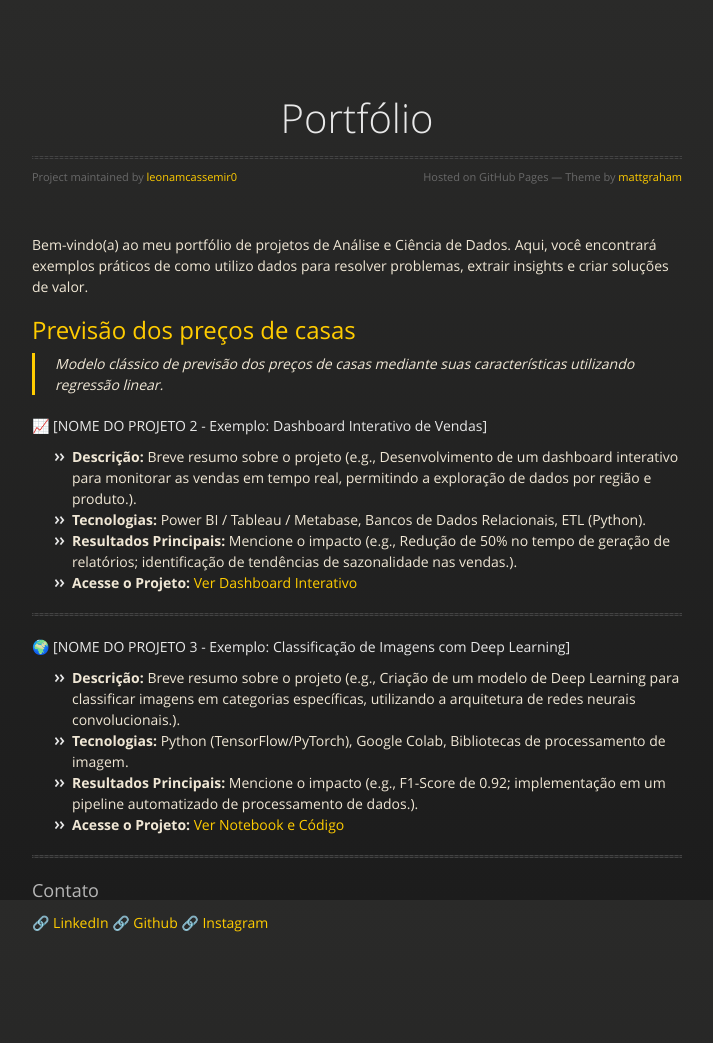
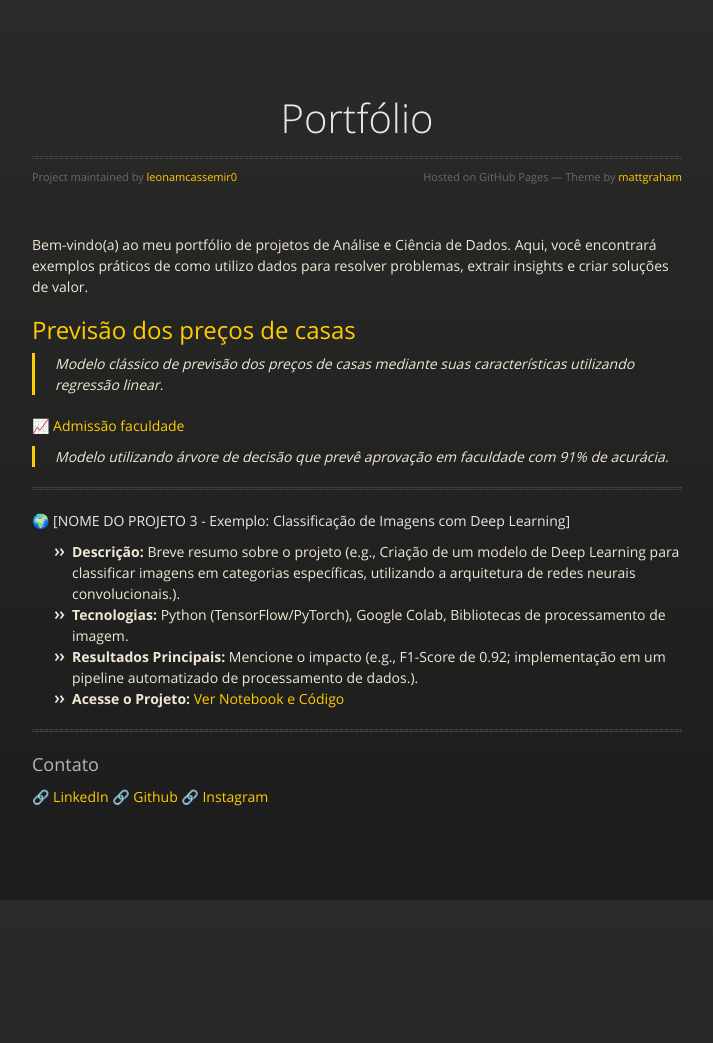
Before and after one commit to leonamcassemir0/portfolio, a Jekyll site: the page built from index.md, in a window 1280 px wide. Shown: the whole page, without its empty margins (283-996 px from the left). Built offline with Jekyll 4.4.1, drawn with Linux system fonts in a browser that asks for light colours; our own code applies the rules of GitHub Pages for plain Markdown files; the repository's description, which GitHub fills in, is left out; after the commit the page ends 917 px from its top, so only the background shows below that.

Commit message:
Update index.md

```diff
--- a/index.md
+++ b/index.md
@@ -3,17 +3,14 @@
 Bem-vindo(a) ao meu portfólio de projetos de Análise e Ciência de Dados. Aqui, você encontrará exemplos práticos de como utilizo dados para resolver problemas, extrair insights e criar soluções de valor.
 
 
-## [Previsão dos preços de casas](./another-page.md)
+## [Previsão dos preços de casas](./preco-casa.md)
 
 >Modelo clássico de previsão dos preços de casas mediante suas características utilizando regressão linear.
 
 
-#### 📈 [NOME DO PROJETO 2 - Exemplo: Dashboard Interativo de Vendas]
+#### 📈 [Admissão faculdade](./admissao-faculdade.md)
 
-* **Descrição:** Breve resumo sobre o projeto (e.g., Desenvolvimento de um dashboard interativo para monitorar as vendas em tempo real, permitindo a exploração de dados por região e produto.).
-* **Tecnologias:** Power BI / Tableau / Metabase, Bancos de Dados Relacionais, ETL (Python).
-* **Resultados Principais:** Mencione o impacto (e.g., Redução de 50% no tempo de geração de relatórios; identificação de tendências de sazonalidade nas vendas.).
-* **Acesse o Projeto:** [Ver Dashboard Interativo]([LINK PARA O PROJETO 2 - Exemplo: Link para a visualização ou GitHub])
+> Modelo utilizando árvore de decisão que prevê aprovação em faculdade com 91% de acurácia.
 
 ---
 
```
